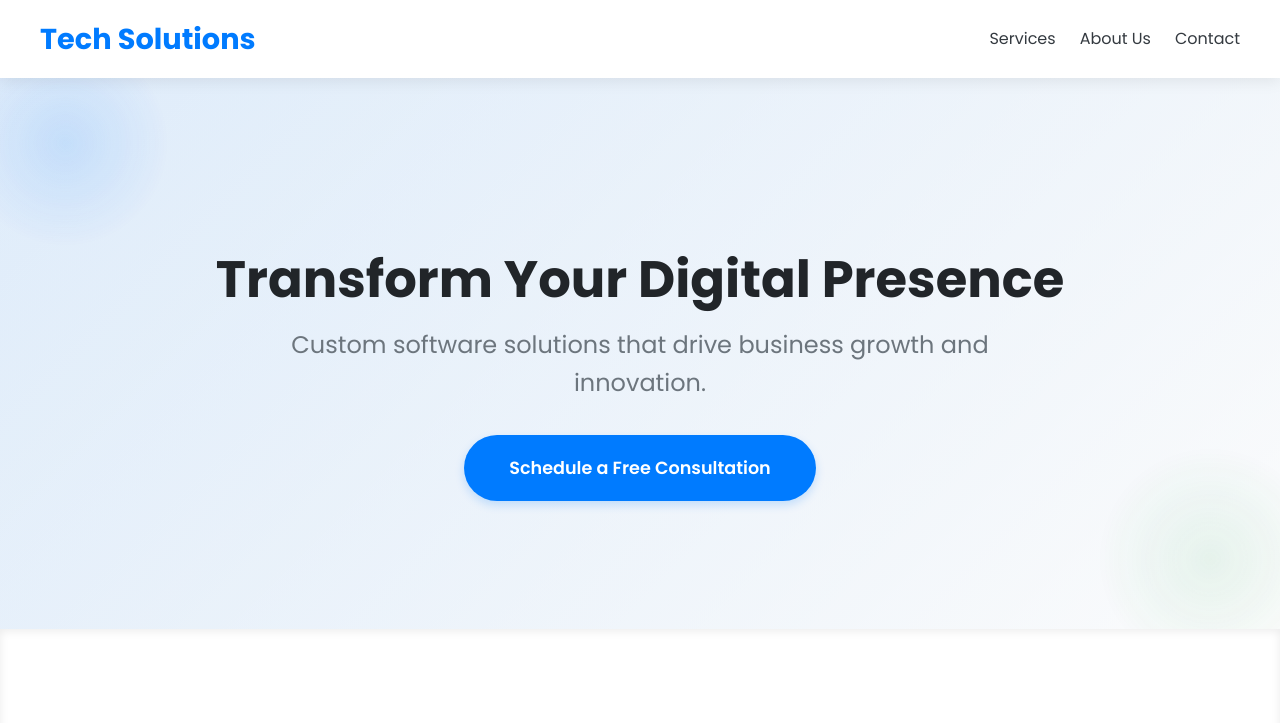
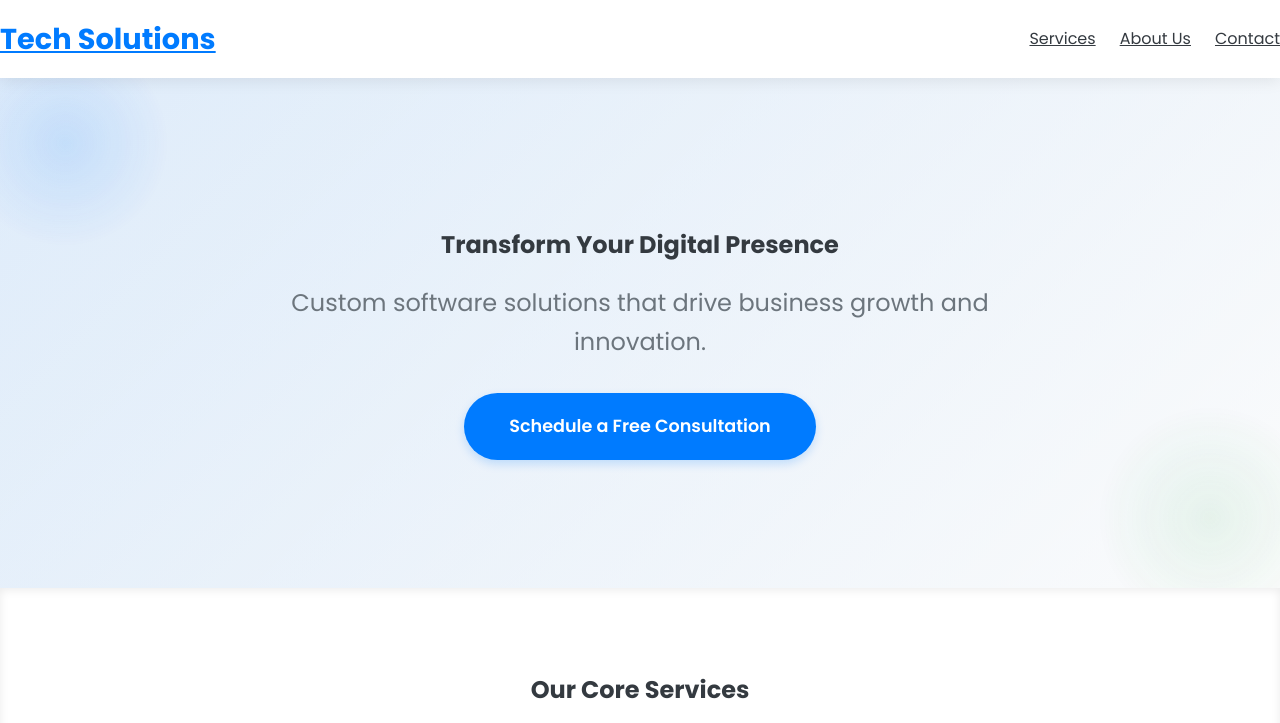
Before and after one commit to ShuaibuPassionateProgrammer/LandingPage, a plain HTML site: page index.html in a window 1280 px wide. Shown: the top 723 px of the page. Drawn offline with Linux system fonts and the light colour scheme.

Commit message:
Working on Landing Page Structure

```diff
--- a/index.html
+++ b/index.html
@@ -27,46 +27,7 @@
             -webkit-font-smoothing: antialiased;
             -moz-osx-font-smoothing: grayscale;
         }
-        /* General styles */
-        .container {
-            max-width: 1200px;
-            margin: 0 auto;
-            padding: 0 1.5rem;
-        }
 
-        h1, h2, h3 {
-            color: var(--heading-color);
-            line-height: 1.2;
-            margin-bottom: 1rem;
-        }
-
-        h1 {
-            font-size: 3.2rem;
-            font-weight: 700;
-        }
-
-        h2 {
-            font-size: 2.5rem;
-            font-weight: 600;
-        }
-
-        h3 {
-            font-size: 1.8rem;
-            font-weight: 600;
-        }
-
-        p {
-            margin-bottom: 1rem;
-        }
-
-        a {
-            text-decoration: none;
-            color: var(--primary-color);
-        }
-
-        a:hover {
-            text-decoration: underline;
-        }
 
         /* Navigation Bar */
         .nav {
```
